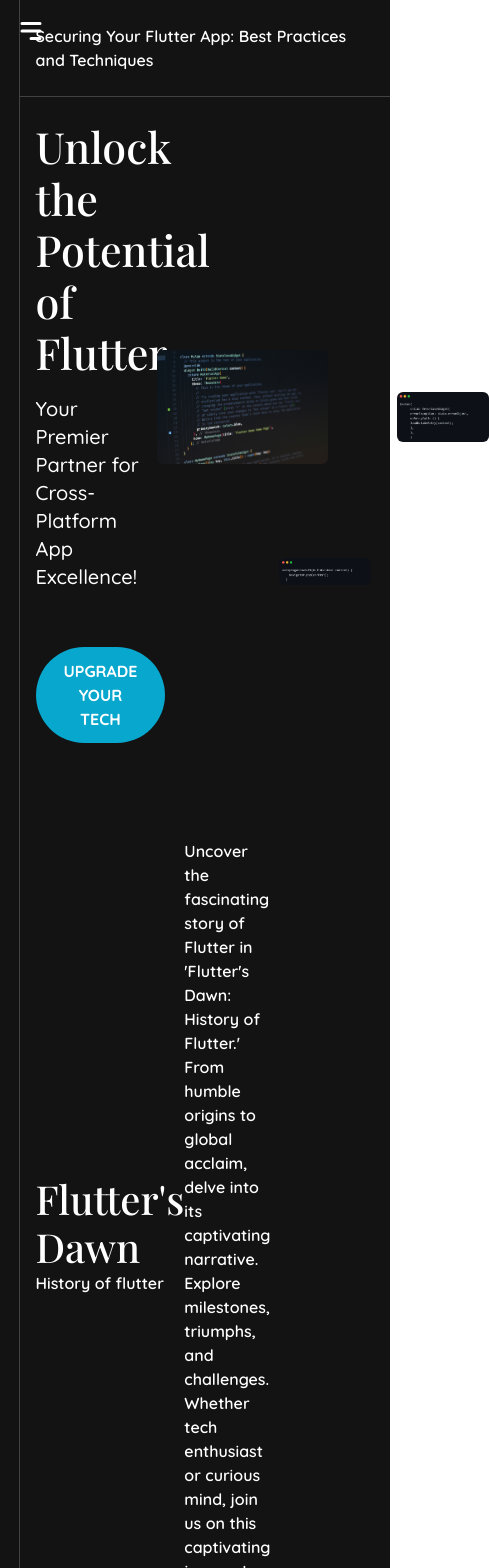
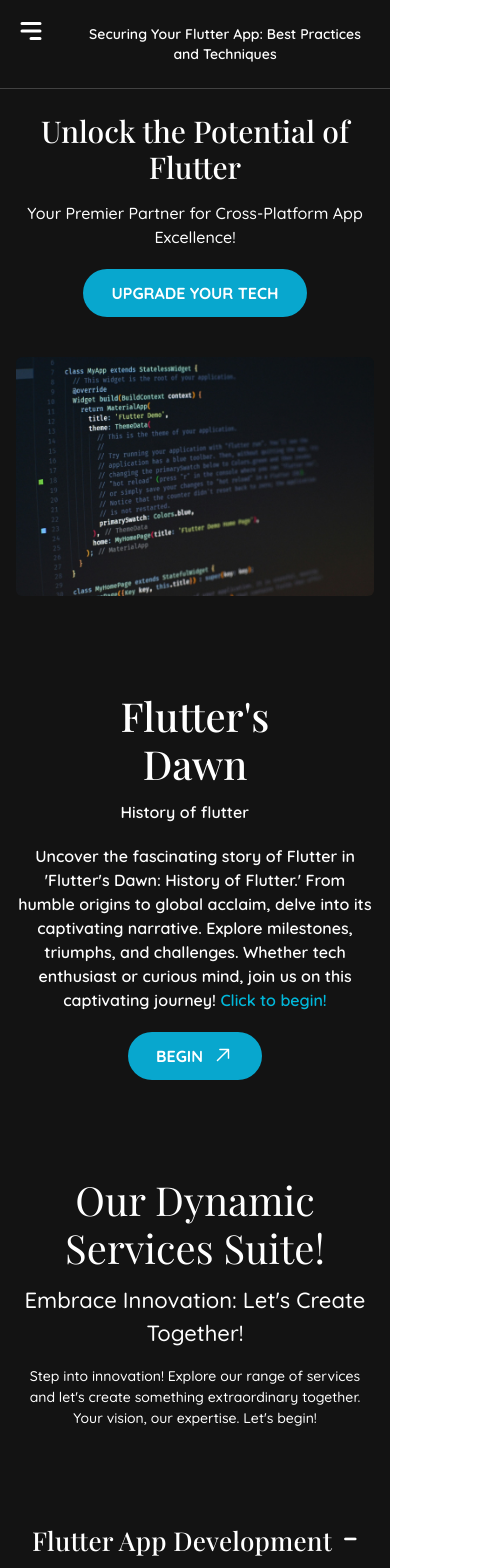
Before and after one commit to aggarwal07/vayuzassignment, a Next.js app: page / in a window 390 px wide. Shown: the top 1568 px of the page, 489 px wide, since content can reach past the window. Built offline with nearby package versions, Linux system fonts and the light colour scheme.

Commit message:
responsive done

```diff
--- a/src/app/page.js
+++ b/src/app/page.js
@@ -6,10 +6,10 @@
   return (
     <div className="">
       <main className="flex max-w-[100vw]">
-        <div className="w-[15vw] max-xl:w-[5vw] bg-[var(--background)] border-r border-[#FFFFFF33]">
+        <div className="w-[15vw] max-xl:w-[5vw] bg-[var(--background)] border-r border-[#FFFFFF33] max-[1029px]:hidden">
           <Sidebar />
         </div>
-        <div className="w-[95vw] xl:w-[85vw]">
+        <div className="min-[1029px]:w-[95vw] xl:w-[85vw]">
           <Header />
           <HomePage />
         </div>
--- a/src/components/header/Header.jsx
+++ b/src/components/header/Header.jsx
@@ -1,9 +1,13 @@
 import React from "react";
+import Sidebar from "../sidebar/Sidebar";
 
 const Header = () => {
   return (
-    <div className="border-b border-[#FFFFFF33] px-4 py-6 bg-[var(--background)] flex justify-between items-center">
-      <p className="font-semibold">
+    <div className="border-b border-[#FFFFFF33] px-4 py-6 bg-[var(--background)] flex gap-15 items-center">
+      <div>
+        <Sidebar />
+      </div>
+      <p className="font-semibold max-md:text-center max-md:text-sm">
         Securing Your Flutter App: Best Practices and Techniques
       </p>
     </div>
--- a/src/components/home/HomePage.jsx
+++ b/src/components/home/HomePage.jsx
@@ -7,33 +7,33 @@
   return (
     <div className="py-6 bg-[var(--background)] px-4">
       {/* section 1 starts */}
-      <div className="flex justify-between items-center">
-        <div className="w-[35%] font-medium">
-          <p className="text-[43px] fontPlayfair">
+      <div className="flex max-md:flex-col justify-between items-center">
+        <div className="md:w-[35%] font-medium max-md:flex max-md:flex-col max-md:items-center max-md:text-center">
+          <p className="text-3xl sm:text-[38px] xl:text-[43px] fontPlayfair">
             Unlock the Potential of Flutter
           </p>
-          <p className=" text-xl mt-4">
+          <p className="sm:text-lg xl:text-xl mt-4">
             Your Premier Partner for Cross-Platform App Excellence!
           </p>
-          <button className="bg-[#08A7CE] rounded-full uppercase px-7 py-3 mt-14 font-bold">
+          <button className="bg-[#08A7CE] rounded-full uppercase px-7 py-3 mt-5 md:mt-14 font-bold">
             Upgrade Your Tech
           </button>
         </div>
-        <div className="w-[63%] relative">
+        <div className="md:w-[50%] min-[1032px]:w-[63%] relative max-md:mt-10">
           <img
             src="/images/codeImage.jpg"
             alt="codeImage"
-            className="w-[80%] h-auto rounded-md"
+            className="min-[1032px]:w-[80%] h-auto rounded-md"
           />
           <img
             src="/images/snippet1.png"
             alt="snippet1"
-            className="w-[43%] h-auto absolute top-52 right-0 rounded-md"
+            className="w-[43%] h-auto absolute top-40 min-[1352px]:top-52 right-0 rounded-md max-[1032px]:hidden"
           />
           <img
             src="/images/snippet2.png"
             alt="snippet2"
-            className="w-[43%] h-auto relative -top-18 left-60 rounded-md"
+            className="w-[43%] h-auto relative -top-18 left-60 rounded-md max-[1032px]:hidden"
           />
         </div>
         <div></div>
@@ -41,15 +41,15 @@
       {/* section 1 ends */}
 
       {/* section 2 starts */}
-      <div className="flex justify-between mt-24 items-center">
+      <div className="flex max-md:flex-col justify-between mt-24 items-center">
         <div>
-          <p className="text-[40px] font-medium fontPlayfair">
+          <p className="text-[40px] font-medium fontPlayfair max-md:text-center">
             Flutter's <br /> Dawn
           </p>
-          <p className="font-semibold">History of flutter</p>
+          <p className="font-semibold max-md:mt-3">History of flutter</p>
         </div>
-        <div className="w-[35%]">
-          <p className="font-semibold">
+        <div className="md:w-[35%] max-md:mt-5">
+          <p className="font-semibold max-md:text-center">
             Uncover the fascinating story of Flutter in 'Flutter's Dawn: History
             of Flutter.' From humble origins to global acclaim, delve into its
             captivating narrative. Explore milestones, triumphs, and challenges.
@@ -61,14 +61,14 @@
           </p>
         </div>
 
-        <button className="flex items-center gap-2 bg-[#08A7CE] px-7 py-3 rounded-full font-bold place-self-end">
+        <button className="flex items-center gap-2 bg-[#08A7CE] px-7 py-3 rounded-full font-bold max-md:mt-5 md:place-self-end">
           BEGIN <GoArrowUpRight size={23} />
         </button>
       </div>
       {/* section 2 ends */}
 
       {/* section 3 starts */}
-      <div className="flex flex-col items-center mt-24">
+      <div className="flex flex-col items-center mt-24 max-md:text-center">
         <p className="fontPlayfair text-[40px]">Our Dynamic Services Suite!</p>
         <p className="font-medium text-[22px] mt-3">
           Embrace Innovation: Let's Create Together!
@@ -82,10 +82,10 @@
         </p>
 
         <div className="mt-18 flex justify-between w-full">
-          <div className="w-[59%]">
+          <div className="md:w-[59%]">
             <Accordian />
           </div>
-          <div className="w-[38%]">
+          <div className="max-md:hidden w-[38%]">
             <Image
               alt="Details"
               src="/images/displayMid.jpg"
@@ -99,33 +99,33 @@
       {/* section 3 ends */}
 
       {/* section 4 starts */}
-      <div className="mt-24 flex justify-between w-full">
-        <div className="w-[60%] font-semibold h-[55vh] flex flex-col justify-between">
-          <ul className="flex list-none gap-10">
+      <div className="mt-24 flex max-md:flex-col justify-between w-full">
+        <div className="md:w-[60%] font-semibold md:h-[55vh] flex flex-col max-md:gap-5 justify-between">
+          <ul className="flex list-none gap-10 max-md:text-sm">
             <li>Events</li>
             <li>Gen Ai</li>
             <li>Careers</li>
             <li>Case Study</li>
             <li>SME Talks</li>
           </ul>
-          <div className="text-[28px] w-[50%]">
+          <div className="text-lg max-md:text-center md:text-[28px] md:w-[50%]">
             <p>
               For any collaborative projects or enquiries feel free to connect
               with us.
             </p>
           </div>
-          <ul className="flex list-none gap-10 text-[14px] font-medium">
+          <ul className="flex list-none gap-10 text-xs md:text-[14px] font-medium">
             <li>About</li>
             <li>Insights</li>
             <li>Community</li>
             <li>Privacy & Policies</li>
           </ul>
         </div>
-        <div className="w-[30%] flex flex-col items-end">
-          <p className="font-medium text-[75px] text-right fontPlayfair">
+        <div className="md:w-[30%] flex flex-col items-end max-md:mt-10">
+          <p className="font-medium text-5xl md:text-[75px] text-right fontPlayfair">
             Connect <br /> With Us
           </p>
-          <form className="flex flex-col gap-6 w-full mt-12">
+          <form className="flex flex-col gap-6 w-full mt-5 md:mt-12">
             <input
               type="text"
               placeholder="Full Name"
```
